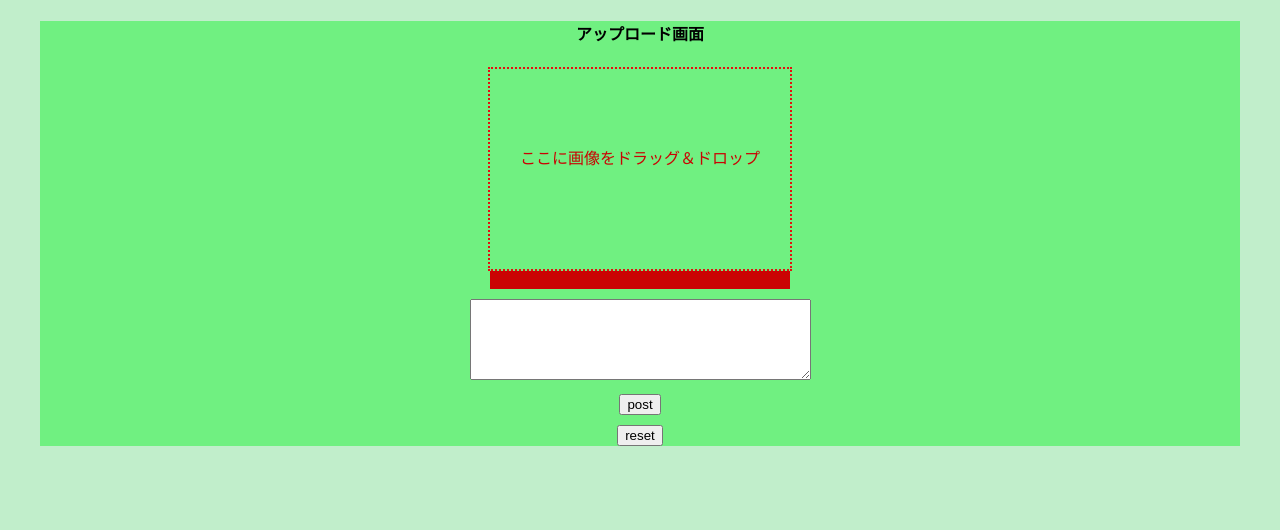
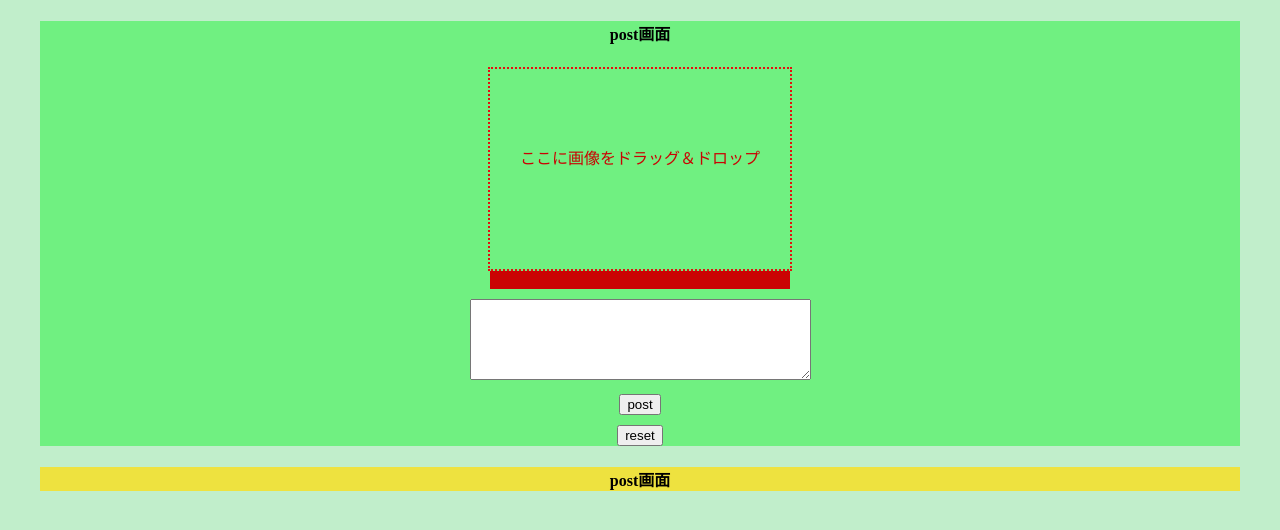
Before and after one commit to Totomomokazu/kadai03_memo_20231104, a plain HTML site: page index2.html in a window 1280 px wide. Drawn offline with nearby package versions, Linux system fonts and the light colour scheme.

Commit message:
post画面の作成に着手

```diff
--- a/css/style2.css
+++ b/css/style2.css
@@ -3,7 +3,7 @@ body {
 }
 
 .wrap {
-    background-color: greenyellow;
+    /* background-color: greenyellow; */
     width: 1200px;
     margin: 0 auto;
 }
@@ -46,3 +46,13 @@ body {
     /* display: none; */
     background-color: #ca0303;
 }
+
+
+
+.wrap .post {
+    background-color: rgb(238, 226, 63);
+}
+
+.wrap .post h4 {
+    text-align: center;
+}
--- a/index2.html
+++ b/index2.html
@@ -10,7 +10,7 @@
 
     <div class="wrap">
         <div class="upload">
-            <h4>アップロード画面</h4>
+            <h4>post画面</h4>
             <div id="droparea">ここに画像をドラッグ＆ドロップ</div>
             <div class="preview">
                 <img id="preview" style="max-width: 300px;">
@@ -31,7 +31,10 @@
 
 
         <div class="post">
+            <h4>post画面</h4>
 
+
+            <div id="post_field"></div>
 
 
         </div>
--- a/js/app2.js
+++ b/js/app2.js
@@ -16,9 +16,9 @@ $(document).ready(function(){
         });
     });
     console.log("デフォルトのドラッグイベントのキャンセルに成功")
-
+})
     //ファイルがドロップされた時の処理
-    droparea.on("drop",function(e){ //dropareaで"drop"イベントが発生した場合
+    $("#droparea").on("drop",function(e){ //dropareaで"drop"イベントが発生した場合
         let files = e.originalEvent.dataTransfer.files;
         //originalEventでdropイベントが起きたことを指定
         //dataTransferでドラッグアンドドロップされたデータ取得
@@ -74,5 +74,3 @@ $(document).ready(function(){
         localStorage.clear();
         // $("#list").empty();
       });
-
-})
```
